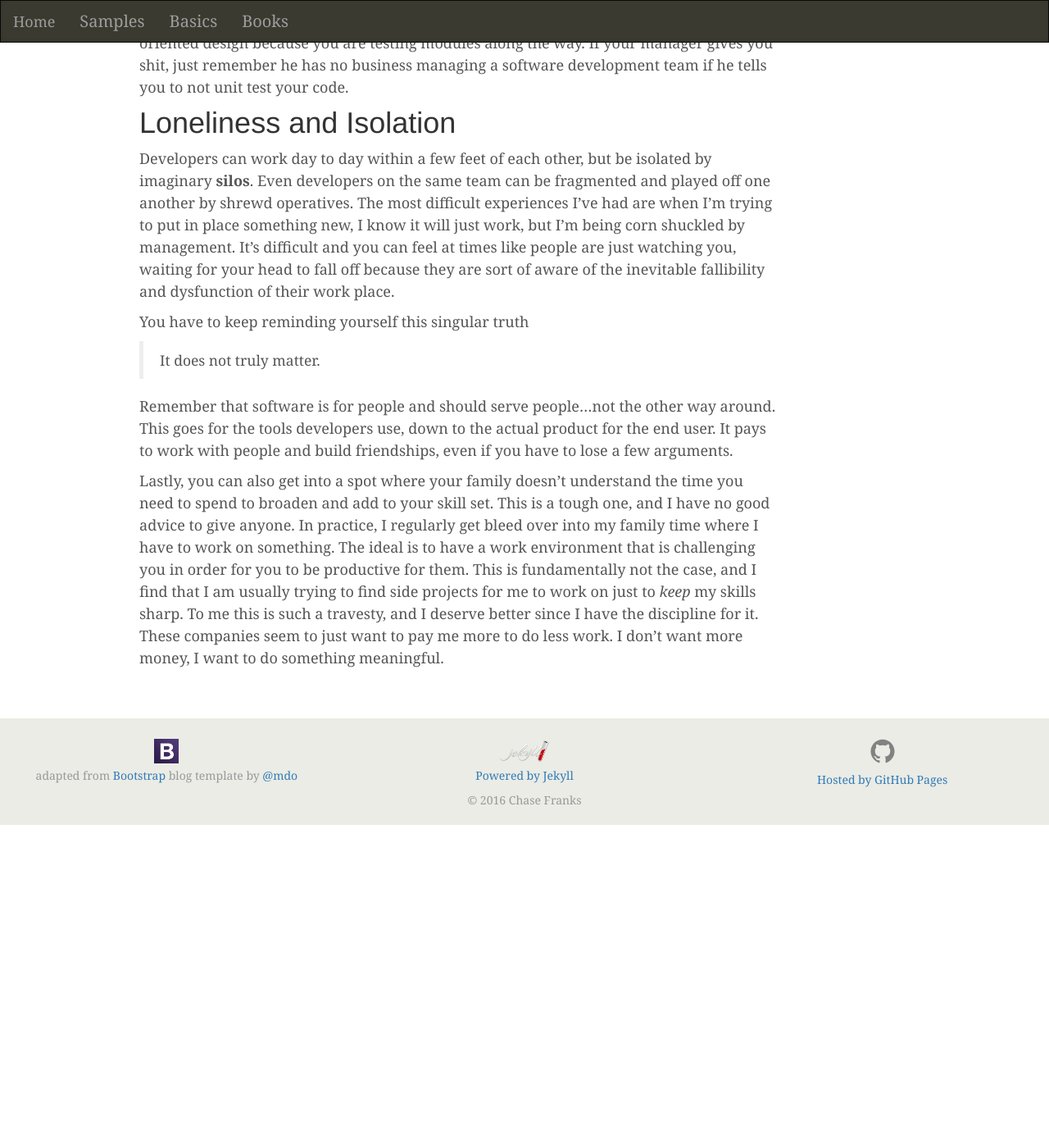
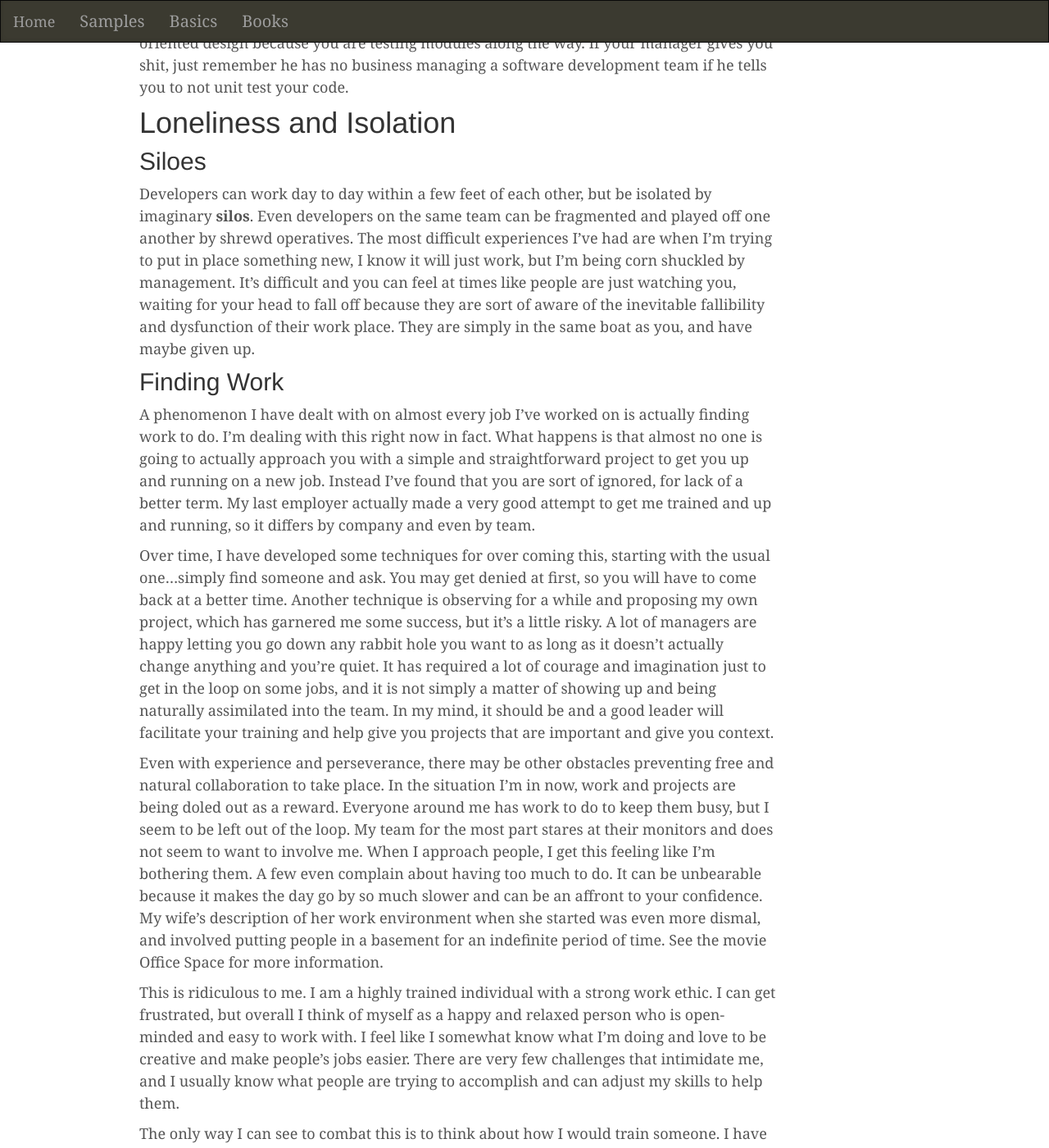
Before and after one commit to chasefranks/chasefranks.github.io, a Jekyll site: the page built from _posts/2017-06-12-the-twilight-zone.md, in a window 1280 px wide and 1400 px high, scrolled down 5277 px. Shown: the whole window at 82% size. Built offline with Jekyll 4.4.1, drawn with Linux system fonts in a browser that asks for light colours; comment, search, counter and statistics services are not loaded; before the commit the page ends 6335 px from its top, so only the background shows below that; some of the changed text lies outside the part shown.

Commit message:
update nexus denied, twilight zone w/ more tips to deal with workplace loneliness and isolation

```diff
--- a/_posts/2017-06-12-the-twilight-zone.md
+++ b/_posts/2017-06-12-the-twilight-zone.md
@@ -89,7 +89,23 @@ When you find yourself the only one on the team writing unit tests up front as y
 
 # Loneliness and Isolation
 
-Developers can work day to day within a few feet of each other, but be isolated by imaginary **silos**. Even developers on the same team can be fragmented and played off one another by shrewd operatives. The most difficult experiences I've had are when I'm trying to put in place something new, I know it will just work, but I'm being corn shuckled by management. It's difficult and you can feel at times like people are just watching you, waiting for your head to fall off because they are sort of aware of the inevitable fallibility and dysfunction of their work place.
+## Siloes
+
+Developers can work day to day within a few feet of each other, but be isolated by imaginary **silos**. Even developers on the same team can be fragmented and played off one another by shrewd operatives. The most difficult experiences I've had are when I'm trying to put in place something new, I know it will just work, but I'm being corn shuckled by management. It's difficult and you can feel at times like people are just watching you, waiting for your head to fall off because they are sort of aware of the inevitable fallibility and dysfunction of their work place. They are simply in the same boat as you, and have maybe given up.
+
+## Finding Work
+
+A phenomenon I have dealt with on almost every job I've worked on is actually finding work to do. I'm dealing with this right now in fact. What happens is that almost no one is going to actually approach you with a simple and straightforward project to get you up and running on a new job. Instead I've found that you are sort of ignored, for lack of a better term. My last employer actually made a very good attempt to get me trained and up and running, so it differs by company and even by team.
+
+Over time, I have developed some techniques for over coming this, starting with the usual one...simply find someone and ask. You may get denied at first, so you will have to come back at a better time. Another technique is observing for a while and proposing my own project, which has garnered me some success, but it's a little risky. A lot of managers are happy letting you go down any rabbit hole you want to as long as it doesn't actually change anything and you're quiet. It has required a lot of courage and imagination just to get in the loop on some jobs, and it is not simply a matter of showing up and being naturally assimilated into the team. In my mind, it should be and a good leader will facilitate your training and help give you projects that are important and give you context.
+
+Even with experience and perseverance, there may be other obstacles preventing free and natural collaboration to take place. In the situation I'm in now, work and projects are being doled out as a reward. Everyone around me has work to do to keep them busy, but I seem to be left out of the loop. My team for the most part stares at their monitors and does not seem to want to involve me. When I approach people, I get this feeling like I'm bothering them. A few even complain about having too much to do. It can be unbearable because it makes the day go by so much slower and can be an affront to your confidence. My wife's description of her work environment when she started was even more dismal, and involved putting people in a basement for an indefinite period of time. See the movie Office Space for more information.
+
+This is ridiculous to me. I am a highly trained individual with a strong work ethic. I can get frustrated, but overall I think of myself as a happy and relaxed person who is open-minded and easy to work with. I feel like I somewhat know what I'm doing and love to be creative and make people's jobs easier. There are very few challenges that intimidate me, and I usually know what people are trying to accomplish and can adjust my skills to help them.
+
+The only way I can see to combat this is to think about how I would train someone. I have many hours in the classroom teaching math at the university level, and would never think to abandon those around me to their own devices. If I'm ever responsible for bringing on a new hire, I would have a carefully designed project in place with daily contact and check-ins scheduled. If your hiring on experienced developers and still can't give them work to do, that's just poor management in my opinion.
+
+## Remember What You Do
 
 You have to keep reminding yourself this singular truth
 
@@ -97,4 +113,8 @@ You have to keep reminding yourself this singular truth
 
 Remember that software is for people and should serve people...not the other way around. This goes for the tools developers use, down to the actual product for the end user. It pays to work with people and build friendships, even if you have to lose a few arguments.
 
-Lastly, you can also get into a spot where your family doesn't understand the time you need to spend to broaden and add to your skill set. This is a tough one, and I have no good advice to give anyone. In practice, I regularly get bleed over into my family time where I have to work on something. The ideal is to have a work environment that is challenging you in order for you to be productive for them. This is fundamentally not the case, and I find that I am usually trying to find side projects for me to work on just to *keep* my skills sharp. To me this is such a travesty, and I deserve better since I have the discipline for it. These companies seem to just want to pay me more to do less work. I don't want more money, I want to do something meaningful.
+Also, keep in mind what your own expectations of software are. Don't you just want to get done what you need done and get off of it?
+
+## Family
+
+Lastly, you can also get into a spot where your family doesn't understand the time you need to spend to broaden and add to your skill set. This is a tough one, and I have no good advice to give anyone. In practice, I regularly get bleed over into my family time where I have to work on something. The ideal is to have a work environment that is challenging you in order for you to be productive for them. This is fundamentally not the case, and I find that I am usually trying to find side projects for me to work on just to *keep* my skills sharp. To me this is such a travesty, and I deserve better since I have the discipline for it. These companies seem to just want to pay me more to do less work. I don't want more money, I want to do something meaningful and have more time with my family.
```
Also changed, not shown: _posts/2017-06-14-nexus-denied.md (+1 -1 lines).
